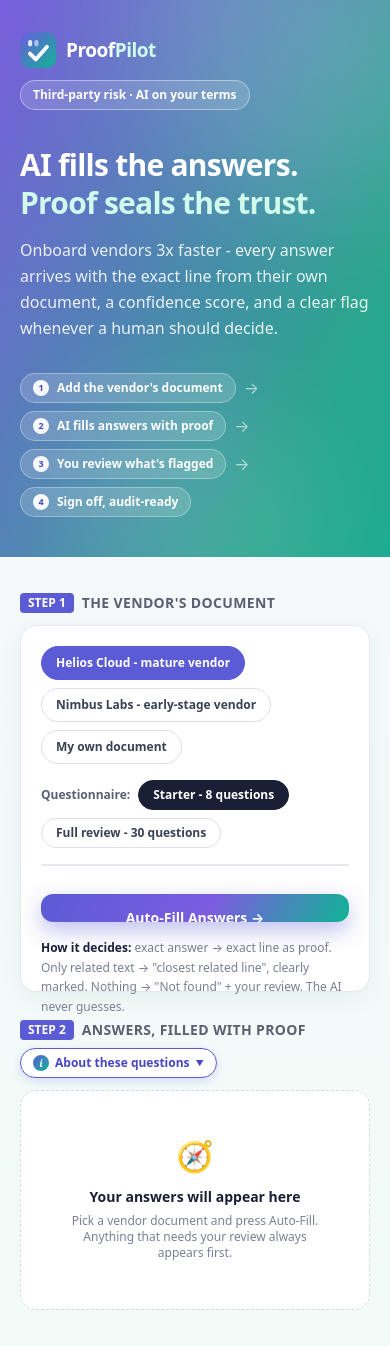
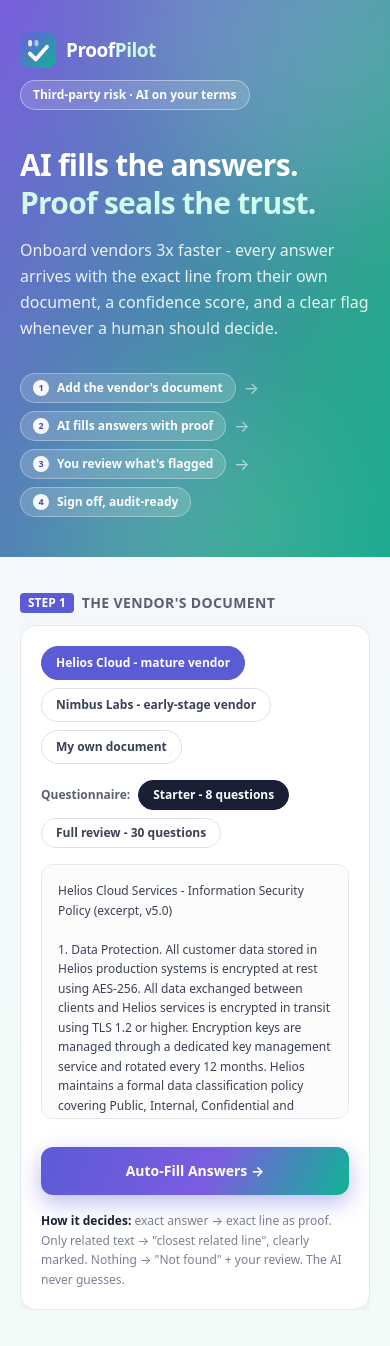
Before and after one commit to angelaemoin1604/proofpilot, a React (Vite) app: page / in a window 390 px wide. Built offline with nearby package versions, Linux system fonts and the light colour scheme.

Commit message:
Changes 7

```diff
--- a/src/App.jsx
+++ b/src/App.jsx
@@ -1121,15 +1121,15 @@
       </header>
 
       <main className="max-w-6xl mx-auto px-5 md:px-8 py-9 flex flex-col gap-7">
-        <div className="grid gap-7 lg:grid-cols-12" style={{ height: "85vh" }}>
+        <div className="grid gap-7 lg:grid-cols-12" style={{ height: "85vh", overflow: "hidden" }}>
         {/* ============ LEFT: DOCUMENT ============ */}
-        <section className="lg:col-span-5 flex flex-col min-h-0" style={{ animation: "ppFadeUp .6s .35s ease both" }}>
+        <section className="lg:col-span-5" style={{ animation: "ppFadeUp .6s .35s ease both", height: "85vh", overflow: "hidden", display: "flex", flexDirection: "column" }}>
           <div className="flex items-center gap-2 mb-3">
             <span className="text-xs font-bold px-2 py-0.5 rounded text-white" style={{ background: INDIGO }}>STEP 1</span>
             <h2 className="text-sm font-bold tracking-wide" style={{ color: "#5A6072" }}>THE VENDOR'S DOCUMENT</h2>
           </div>
 
-          <div className="bg-white rounded-2xl p-5 flex-1 flex flex-col min-h-0" style={{ border: "1px solid #E6E8EE", boxShadow: "0 6px 24px rgba(26,31,54,.05)" }}>
+          <div className="bg-white rounded-2xl p-5" style={{ border: "1px solid #E6E8EE", boxShadow: "0 6px 24px rgba(26,31,54,.05)", flex: 1, overflow: "hidden", display: "flex", flexDirection: "column", minHeight: 0 }}>
             <div className="flex gap-2 flex-wrap mb-4">
               {[["mature", SAMPLE_DOCS.mature.label], ["early", SAMPLE_DOCS.early.label], ["custom", "My own document"]].map(([k, label]) => (
                 <button key={k} onClick={() => { setDocKey(k); resetAll(); setFileInfo(null); setFileError(null); setFilePages(null); }}
@@ -1238,7 +1238,7 @@
         </section>
 
         {/* ============ RIGHT: ANSWERS ============ */}
-        <section ref={resultsRef} className="lg:col-span-7 flex flex-col min-h-0">
+        <section ref={resultsRef} className="lg:col-span-7" style={{ height: "85vh", overflow: "hidden", display: "flex", flexDirection: "column" }}>
           <div className="flex items-center gap-2 mb-3 flex-wrap" style={{ animation: "ppFadeUp .6s .45s ease both" }}>
             <span className="text-xs font-bold px-2 py-0.5 rounded text-white" style={{ background: INDIGO }}>STEP 2</span>
             <h2 className="text-sm font-bold tracking-wide" style={{ color: "#5A6072" }}>ANSWERS, FILLED WITH PROOF</h2>
@@ -1354,7 +1354,7 @@
                 )}
               </div>
 
-              <div className="overflow-y-auto pr-1 flex-1" style={{ minHeight: 0, scrollbarWidth: "thin" }}>
+              <div className="overflow-y-auto pr-1" style={{ maxHeight: "55vh", scrollbarWidth: "thin" }}>
               {groups.map((g) => (
                 <div key={g.key} className="mb-7">
                   <div className="flex items-center gap-2 mb-3 sticky top-0 z-10 py-1" style={{ background: "linear-gradient(180deg, #F6F7FF 75%, transparent)" }}>
```
Also changed, not shown: src/smart-intake-prototype.jsx (+5 -5 lines).
